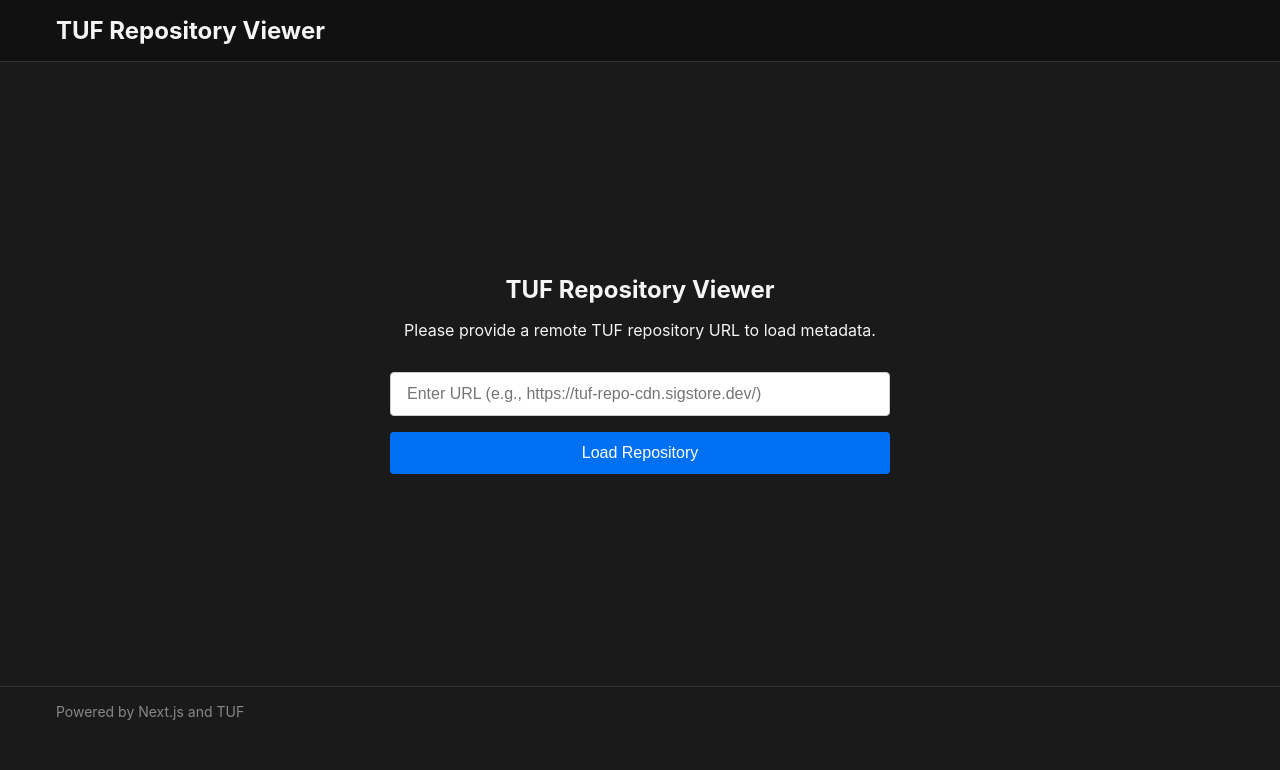
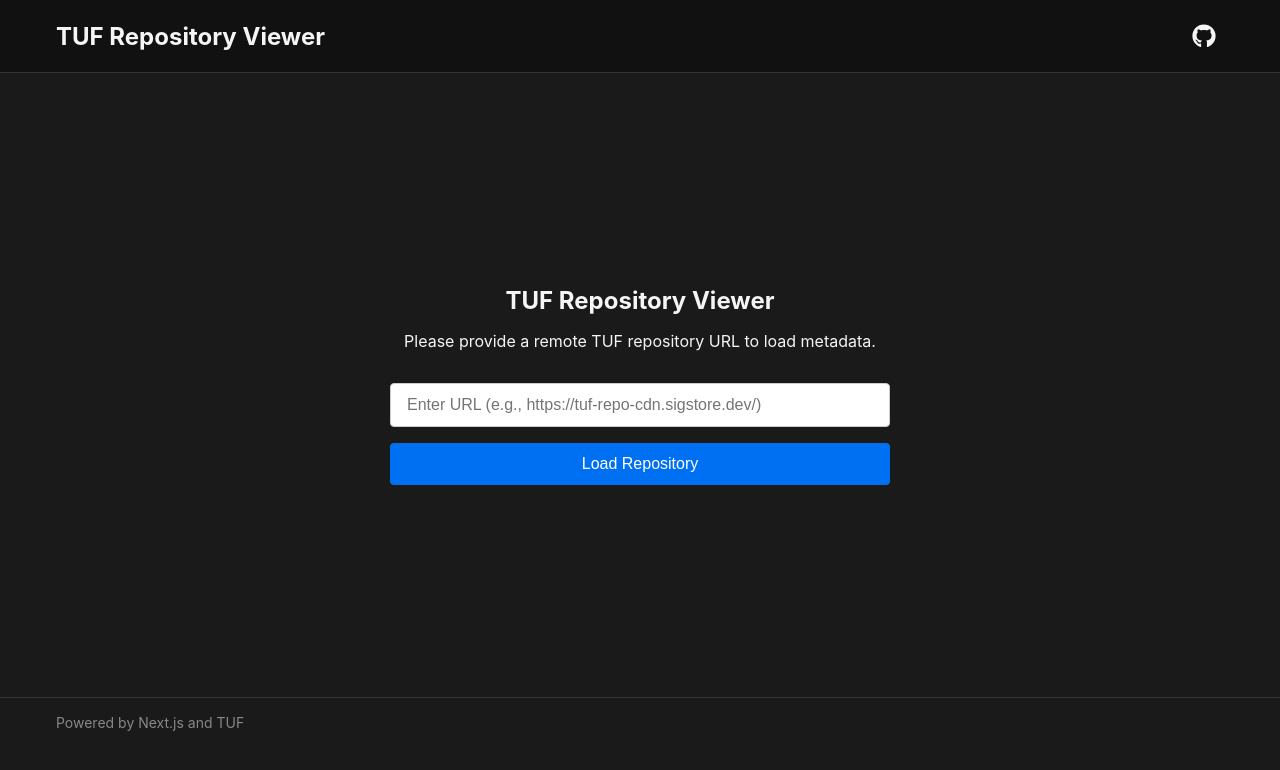
Before and after one commit to DeshDeepakKant/TUF-Metadata-Visualizer, a Next.js app: page / in a window 1280 px wide. Shown: the top 770 px of the page. Built offline with nearby package versions, Linux system fonts and the light colour scheme.

Commit message:
feat(ui): add GitHub repository link to navigation bar - Add GitHub icon with proper accessibility and styling

```diff
--- a/app/ClientLayout.tsx
+++ b/app/ClientLayout.tsx
@@ -2,8 +2,9 @@
 
 import React from 'react';
 import { GlobalStyle } from './styles/global';
-import { Header, Container, Title, Footer } from './styles/components';
+import { Header, Container, Title, Footer, GitHubLink, HeaderContent } from './styles/components';
 import StyledComponentsRegistry from './registry';
+import { FaGithub } from 'react-icons/fa';
 
 export default function ClientLayout({
     children,
@@ -15,7 +16,17 @@
             <GlobalStyle />
             <Header>
                 <Container>
-                    <Title>TUF Repository Viewer</Title>
+                    <HeaderContent>
+                        <Title>TUF Repository Viewer</Title>
+                        <GitHubLink
+                            href="https://github.com/DeshDeepakKant/TUF-Metadata-Visualizer"
+                            target="_blank"
+                            rel="noopener noreferrer"
+                            aria-label="View source code on GitHub"
+                        >
+                            <FaGithub />
+                        </GitHubLink>
+                    </HeaderContent>
                 </Container>
             </Header>
             <Container>
--- a/app/styles/components.ts
+++ b/app/styles/components.ts
@@ -117,3 +117,29 @@
   flex-wrap: wrap;
   align-items: center;
 `;
+
+export const GitHubLink = styled.a`
+  display: flex;
+  align-items: center;
+  color: var(--text);
+  text-decoration: none;
+  margin-left: auto;
+  padding: 0.5rem;
+  border-radius: 4px;
+  transition: background-color 0.2s;
+
+  &:hover {
+    background-color: var(--hover);
+  }
+
+  svg {
+    width: 24px;
+    height: 24px;
+  }
+`;
+
+export const HeaderContent = styled.div`
+  display: flex;
+  align-items: center;
+  width: 100%;
+`;
```
